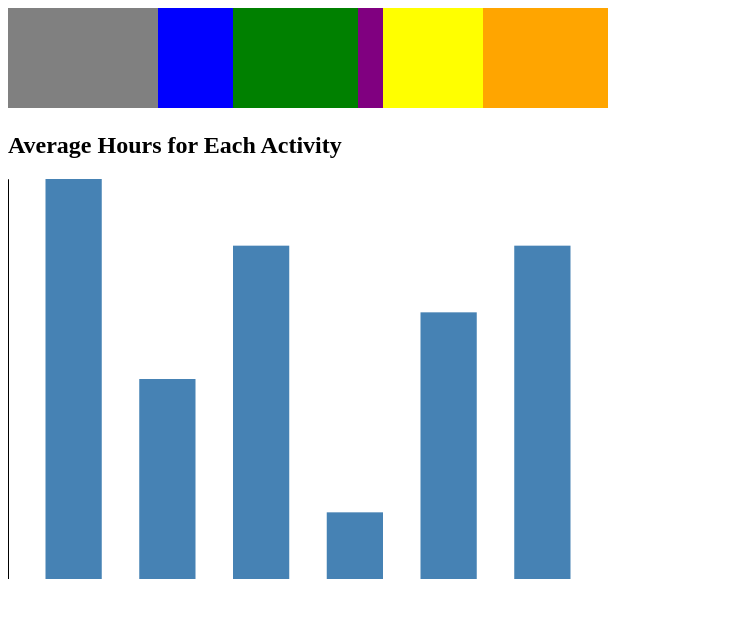
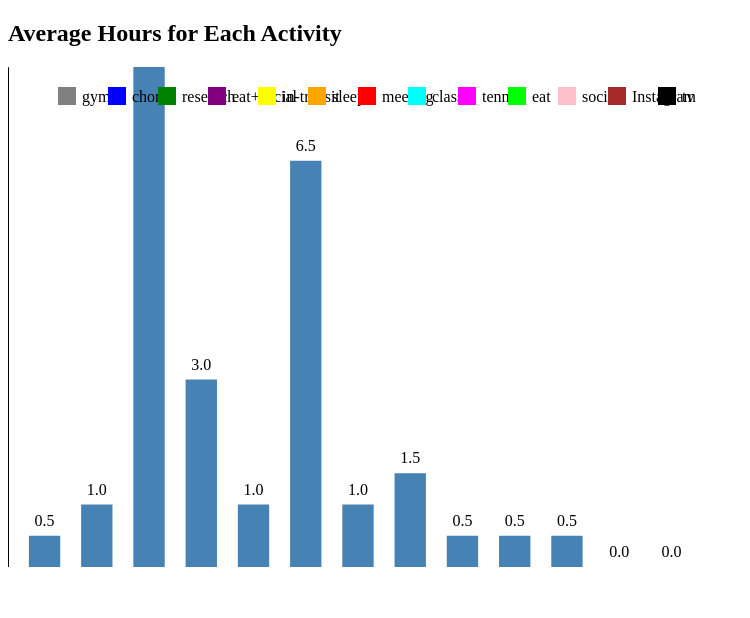
Before and after one commit to EkamNatt/COEN60Assignment2, a plain HTML site: page index.html in a window 1280 px wide. Shown: the whole page, without its empty margins (0-750 px from the left). Drawn offline with nearby package versions, Linux system fonts and the light colour scheme.

Commit message:
Update index.html

```diff
--- a/index.html
+++ b/index.html
@@ -15,56 +15,34 @@
 </head>
 
 <body>
-    <div id="schedule"></div>
     <h2>Average Hours for Each Activity</h2>
-    <svg id="barchart" width="600" height="400"></svg>
+    <svg id="barchart" width="700" height="500"></svg>
 
     <script>
         const categories = [
-            { activity: 'sleep', color: 'grey' },
-            { activity: 'study', color: 'blue' },
-            { activity: 'play', color: 'green' },
-            { activity: 'exercise', color: 'purple' },
-            { activity: 'social', color: 'yellow' },
-            { activity: 'eat', color: 'orange' }
+            { activity: 'gym', color: 'grey' },
+            { activity: 'chore', color: 'blue' },
+            { activity: 'research', color: 'green' },
+            { activity: 'eat+social', color: 'purple' },
+            { activity: 'in-transit', color: 'yellow' },
+            { activity: 'sleep', color: 'orange' },
+            { activity: 'meeting', color: 'red' },
+            { activity: 'class', color: 'cyan' },
+            { activity: 'tennis', color: 'magenta' },
+            { activity: 'eat', color: 'lime' },
+            { activity: 'social', color: 'pink' },
+            { activity: 'Instagram', color: 'brown' },
+            { activity: 'tv', color: 'black' }
         ];
 
         const scheduleData = [
-            { day: 'S', activities: [{ activity: 'sleep', hours: 6 }, { activity: 'study', hours: 3 }, { activity: 'play', hours: 5 }, { activity: 'exercise', hours: 1 }, { activity: 'social', hours: 4 }, { activity: 'eat', hours: 5 }] },
+            { day: 'S', activities: [{ activity: 'gym', hours: 1 }, { activity: 'chore', hours: 2 }, { activity: 'research', hours: 8 }, { activity: 'eat+social', hours: 6 }, { activity: 'in-transit', hours: 1 }, { activity: 'sleep', hours: 6 }] },
+            { day: 'M', activities: [{ activity: 'meeting', hours: 2 }, { activity: 'class', hours: 3 }, { activity: 'research', hours: 8 }, { activity: 'tennis', hours: 1 }, { activity: 'eat', hours: 1 }, { activity: 'social', hours: 1 }, { activity: 'in-transit', hours: 1 }, { activity: 'sleep', hours: 7 }] },
             // Add other days in a similar format
         ];
 
-        const svgWidth = 600;
-        const svgHeight = 100;
+        // ... Add other days in a similar format
 
-        const svg = d3.select("#schedule")
-            .selectAll("svg")
-            .data(scheduleData)
-            .enter()
-            .append("svg")
-            .attr("width", svgWidth)
-            .attr("height", svgHeight);
-
-        svg.each(function (d, i) {
-            let x = 0;
-            d3.select(this).selectAll("rect")
-                .data(d.activities)
-                .enter()
-                .append("rect")
-                .attr("x", function (activity) {
-                    let currentX = x;
-                    x += activity.hours * (svgWidth / 24);  // Assuming a 24 hour day
-                    return currentX;
-                })
-                .attr("y", 0)
-                .attr("width", function (activity) { return activity.hours * (svgWidth / 24); })
-                .attr("height", svgHeight)
-                .attr("fill", function (activity) {
-                    return categories.find(cat => cat.activity === activity.activity).color;
-                });
-        });
-
-        // Bar chart for average hours
         const avgHours = categories.map(cat => {
             let totalHours = 0;
             scheduleData.forEach(day => {
@@ -77,14 +55,14 @@
             return { activity: cat.activity, hours: totalHours / scheduleData.length };
         });
 
-        const xScale = d3.scaleBand().range([0, 600]).padding(0.4);
-        const yScale = d3.scaleLinear().range([400, 0]);
+        const xScale = d3.scaleBand().range([0, 700]).padding(0.4);
+        const yScale = d3.scaleLinear().range([500, 0]);
 
         xScale.domain(avgHours.map(d => d.activity));
         yScale.domain([0, d3.max(avgHours, d => d.hours)]);
 
         const chart = d3.select("#barchart");
-        const barWidth = svgWidth / avgHours.length;
+        const barWidth = 700 / avgHours.length;
 
         chart.selectAll(".bar")
             .data(avgHours)
@@ -93,16 +71,42 @@
             .attr("x", d => xScale(d.activity))
             .attr("y", d => yScale(d.hours))
             .attr("width", xScale.bandwidth())
-            .attr("height", d => 400 - yScale(d.hours))
+            .attr("height", d => 500 - yScale(d.hours))
             .attr("fill", d => categories.find(cat => cat.activity === d.activity).color);
 
+        chart.selectAll(".text")
+            .data(avgHours)
+            .enter().append("text")
+            .attr("x", d => xScale(d.activity) + xScale.bandwidth() / 2)
+            .attr("y", d => yScale(d.hours) - 10)
+            .attr("text-anchor", "middle")
+            .text(d => d.hours.toFixed(1));
+
         chart.append("g")
-            .attr("transform", "translate(0," + 400 + ")")
+            .attr("transform", "translate(0," + 500 + ")")
             .call(d3.axisBottom(xScale));
 
         chart.append("g")
             .call(d3.axisLeft(yScale));
 
+        const legend = chart.append("g")
+            .attr("transform", "translate(50,20)")
+            .selectAll("g")
+            .data(categories)
+            .enter().append("g")
+            .attr("transform", (d, i) => `translate(${i * 50},0)`);
+
+        legend.append("rect")
+            .attr("width", 18)
+            .attr("height", 18)
+            .attr("fill", d => d.color);
+
+        legend.append("text")
+            .attr("x", 24)
+            .attr("y", 9)
+            .attr("dy", ".35em")
+            .text(d => d.activity);
+
     </script>
 </body>
 
```
